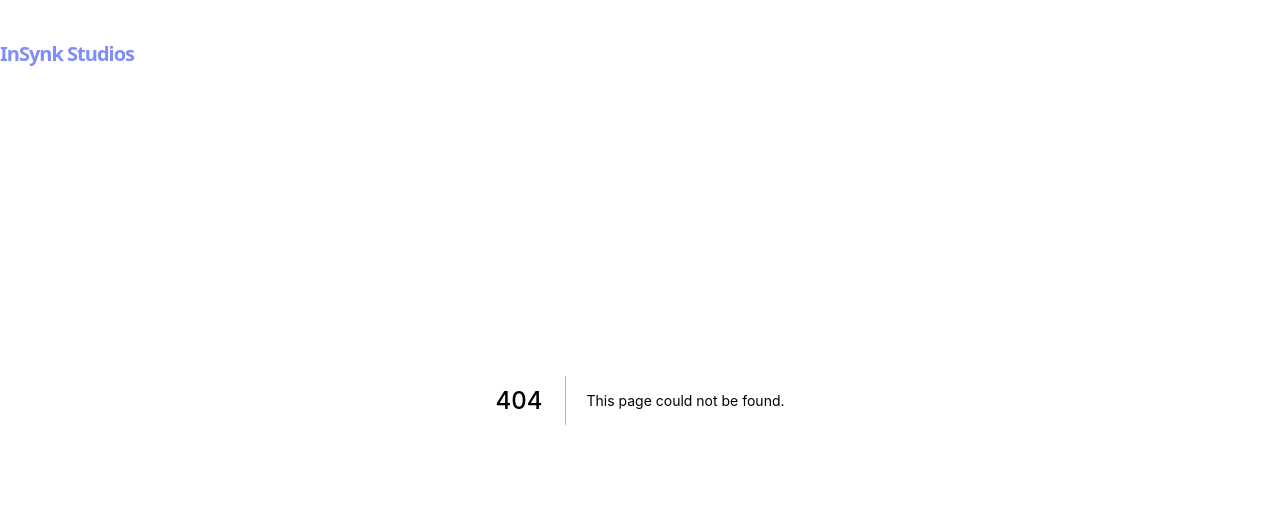
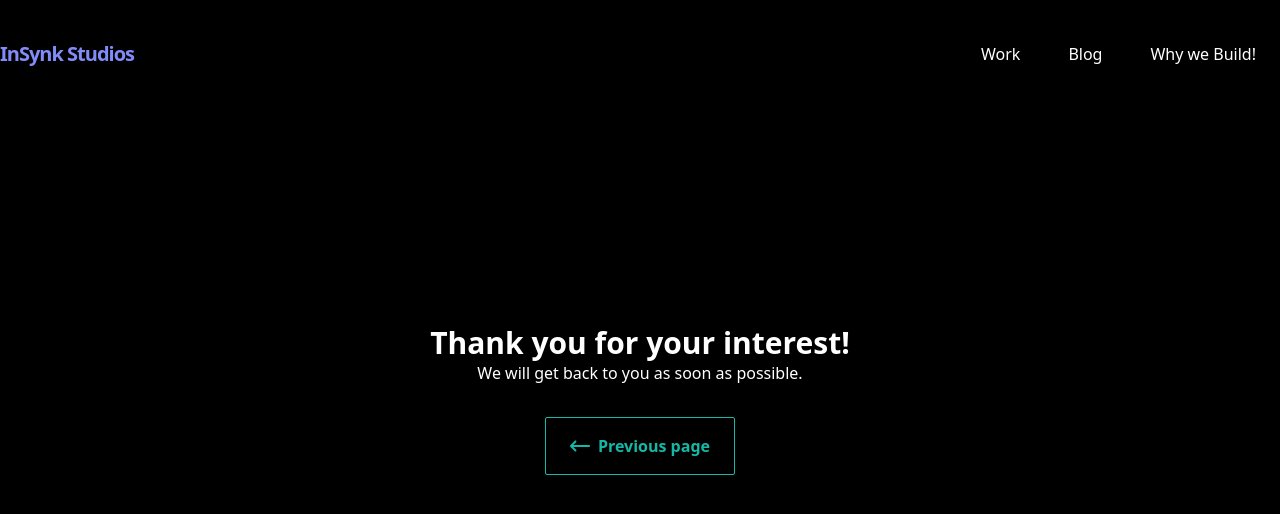
Before and after one commit to InSynk-Studios/web, a Next.js app: page /Thank-you in a window 1280 px wide. Before the commit this address had no page. Shown: the top 514 px of the page. Built offline with nearby package versions, Linux system fonts and the light colour scheme.

Commit message:
feat(Form.js): make form work and add thank-you page

```diff
--- a/components/Form.js
+++ b/components/Form.js
@@ -1,8 +1,12 @@
-import { Fragment, useRef, useState } from "react";
+import { Fragment, useRef, useState, useEffect } from "react";
+import { useRouter } from "next/router";
 
 const isEmpty = (value) => value.trim() === "";
 
-function Form(props) {
+function Form() {
+  const router = useRouter();
+  const [didSubmit, setDidSubmit] = useState(false);
+  const [isSubmitting, setIsSubmitting] = useState(false);
   const [formInputValidity, setFormInputValidity] = useState({
     name: true,
     email: true,
@@ -13,6 +17,7 @@ function Form(props) {
   const emailInputRef = useRef();
   const messageInputRef = useRef();
 
+  // Checking if the form is valid
   const confirmHandler = (event) => {
     event.preventDefault();
 
@@ -27,11 +32,11 @@ function Form(props) {
 
     setFormInputValidity({
       name: enteredNameIsValid,
-      address: enteredEmailIsValid,
-      city: enteredMessageIsValid,
+      email: enteredEmailIsValid,
+      message: enteredMessageIsValid,
     });
 
-    // assigning the value of formInputValidity to formIsValid
+    // Combining all the validations
     const formIsValid =
       enteredNameIsValid && enteredEmailIsValid && enteredMessageIsValid;
 
@@ -40,14 +45,30 @@ function Form(props) {
       return;
     }
 
-    // Submit Form data to server
-    // ToDo : connet to api server to send data
-    props.onSubmit({
-      name: enteredName,
-      email: enteredEmail,
-      message: enteredMessage,
-    });
+    // Submit form data
+    setIsSubmitting(true);
+    fetch("https://formsubmit.co/ajax/support@insynkstudios.com", {
+      method: "POST",
+      headers: {
+        "Content-Type": "application/json",
+        Accept: "application/json",
+      },
+      body: JSON.stringify({
+        name: enteredName,
+        email: enteredEmail,
+        message: enteredMessage,
+      }),
+    }).then((response) => response.json());
+    setIsSubmitting(false);
+    setDidSubmit(true);
   };
+
+  // Checking if form is submitted then redirect to the thank-you page
+  useEffect(() => {
+    if (didSubmit) {
+      router.push("/Thank-you");
+    }
+  }, [didSubmit, router]);
 
   return (
     <Fragment>
@@ -58,8 +79,8 @@ function Form(props) {
         <div className="container">
           <div className="flex flex-col lg:flex-row lg:items-center text-slate-900 dark:text-gray-200 lg:justify-end">
             <div className="w-full lg:w-2/3 xl:w-6/12">
-              <div className="bg-gray-100 dark:bg-transparent relative rounded-lg p-8 sm:p-12 shadow-lg">
-                <div className="max-w-[570px] mb-12 lg:mb-0">
+              <div className="bg-gray-100 dark:bg-transparent relative lg:left-10 rounded-lg p-8 sm:p-12 shadow-lg">
+                <div className="max-w-xl mb-12 lg:mb-0">
                   <h1 className="text-6xl font-semibold text-white">
                     Let&rsquo;s chat about your project
                   </h1>
@@ -69,22 +90,26 @@ function Form(props) {
                   </p>
                 </div>
 
-                <form onSubmit={confirmHandler}>
+                <form role="form" onSubmit={confirmHandler}>
+                  <input type="hidden" name="_captcha" value="false" />
+
                   <div
                     className={`${"mb-6 mt-12"} ${
                       formInputValidity.name ? "" : "border-red-500"
                     }`}
                   >
-                    <lable htmlFor="name" className="pb-12">
-                      Name
-                    </lable>
+                    <div className="pb-3">
+                      <lable htmlFor="name">Name</lable>
+                    </div>
+                    <input type="text" name="_honey" className="hidden" />
                     <input
                       type="text"
                       placeholder="Your Name"
-                      id="name"
-                      ref={nameInputRef}
+                      name="name"
                       className={`${"w-full rounded-lg p-3 text-gray-800 dark:text-gray-50 bg-transparent border-2 border-gray-500  dark:border-grey-200 outline-none focus-visible:shadow-none focus:border-blue-200"}
                       ${!formInputValidity.name && "dark:border-red-500"}`}
+                      ref={nameInputRef}
+                      id="name"
                     />
                   </div>
                   <div
@@ -92,16 +117,18 @@ function Form(props) {
                       formInputValidity.email ? "" : "border-red-500"
                     }`}
                   >
-                    <label htmlFor="address" className="pb-5">
-                      Email
-                    </label>
+                    <div className="pb-3">
+                      <label htmlFor="address">Email</label>
+                    </div>
                     <input
                       type="email"
                       placeholder="you@company.com"
                       id="email"
+                      name="email"
                       ref={emailInputRef}
                       className={`${"w-full rounded-lg p-3 text-gray-800 dark:text-gray-50 bg-transparent border-2 border-gray-500  dark:border-grey-200 outline-none focus-visible:shadow-none focus:border-blue-200"}
                       ${!formInputValidity.email && "dark:border-red-500"}`}
+                      required
                     />
                   </div>
 
@@ -110,16 +137,17 @@ function Form(props) {
                       formInputValidity.message ? "" : "border-red-500"
                     }`}
                   >
-                    <label htmlFor="message" className="pb-5">
-                      How can we help?
-                    </label>
+                    <div className="pb-3">
+                      <label htmlFor="message">How can we help?</label>
+                    </div>
                     <textarea
                       rows="6"
                       placeholder="Tell us a little about your project..."
                       id="message"
+                      name="message"
+                      className={`${"w-full resize-none rounded-lg p-3 text-gray-800 dark:text-gray-50 bg-transparent border-2 border-gray-500  dark:border-grey-200 outline-none focus-visible:shadow-none focus:border-blue-200"}
+                      ${!formInputValidity.message && "dark:border-red-500"}`}
                       ref={messageInputRef}
-                      className={`${"w-full resize-none rounded-lg p-3 text-gray-800 dark:text-gray-50 bg-transparent border-2 border-gray-500  dark:border-grey-200 outline-none focus-visible:shadow-none focus:border-blue-200"}
-                      ${!formInputValidity.email && "dark:border-red-500"}`}
                     ></textarea>
                   </div>
                   <div>
@@ -149,6 +177,7 @@ function Form(props) {
           </div>
         </div>
       </section>
+      {!isSubmitting && didSubmit}
     </Fragment>
   );
 }
--- /dev/null
+++ b/pages/Thank-you.js
@@ -0,0 +1,37 @@
+import Link from "next/link";
+
+function thanks() {
+  return (
+    <div className="flex flex-col text-white items-center justify-center h-screen">
+      <h1 className="text-3xl font-bold text-center">
+        Thank you for your interest!
+      </h1>
+      <p className="text-center">
+        We will get back to you as soon as possible.
+      </p>
+      <Link href="/">
+        <button className="border border-teal-500 text-teal-500 rounded-sm font-bold py-4 px-6 mt-8 flex items-center hover:bg-teal-500 hover:text-white">
+          <svg
+            className="h-5 w-5 mr-2 fill-current"
+            version="1.1"
+            id="Layer_1"
+            xmlns="http://www.w3.org/2000/svg"
+            xmlnsXlink="http://www.w3.org/1999/xlink"
+            x="0px"
+            y="0px"
+            viewBox="-49 141 512 512"
+            xmlSpace="preserve"
+          >
+            <path
+              id="XMLID_10_"
+              d="M438,372H36.355l72.822-72.822c9.763-9.763,9.763-25.592,0-35.355c-9.763-9.764-25.593-9.762-35.355,0 l-115.5,115.5C-46.366,384.01-49,390.369-49,397s2.634,12.989,7.322,17.678l115.5,115.5c9.763,9.762,25.593,9.763,35.355,0 c9.763-9.763,9.763-25.592,0-35.355L36.355,422H438c13.808,0,25-11.193,25-25S451.808,372,438,372z"
+            ></path>
+          </svg>
+          Previous page
+        </button>
+      </Link>
+    </div>
+  );
+}
+
+export default thanks;
```
